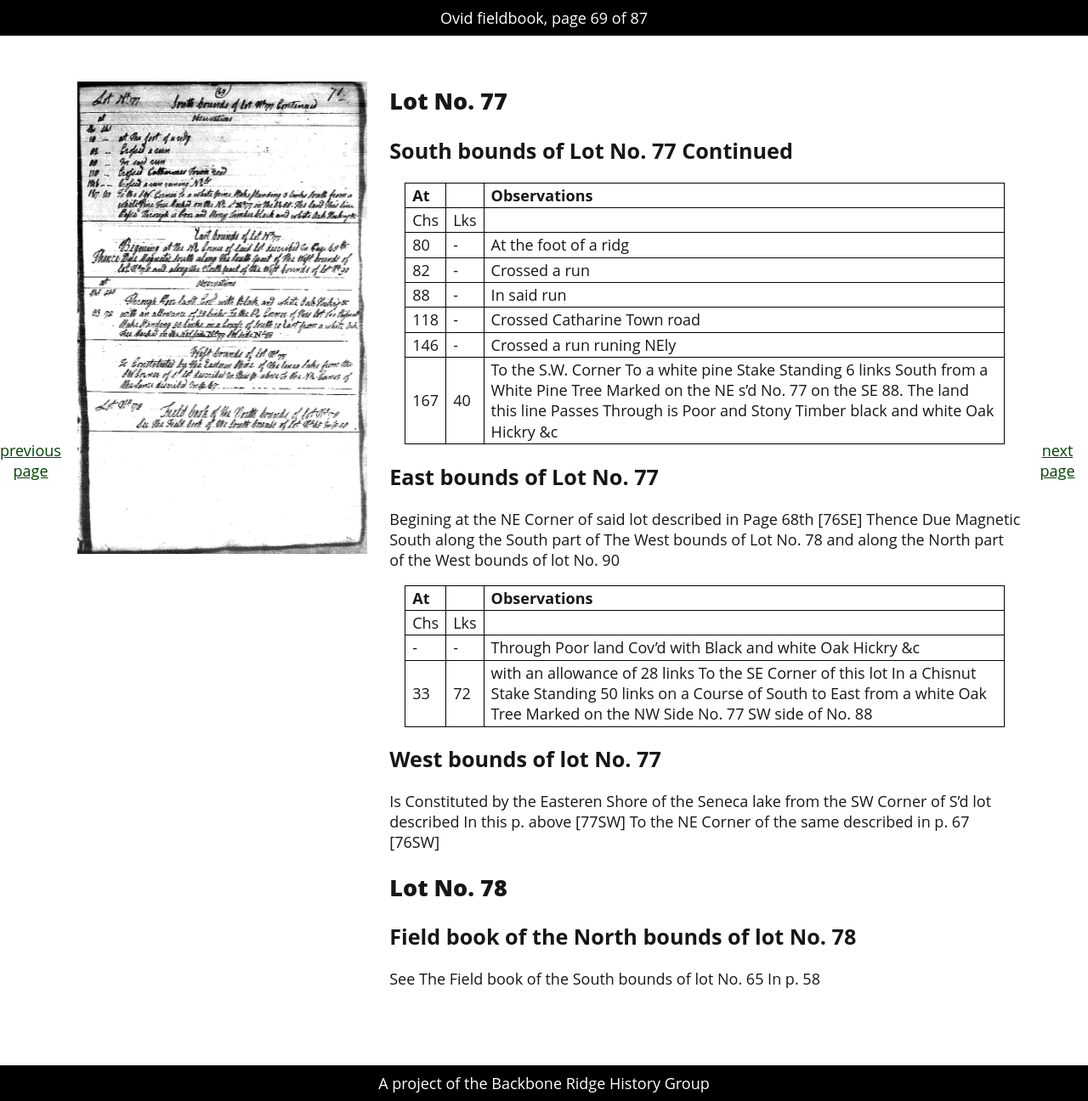
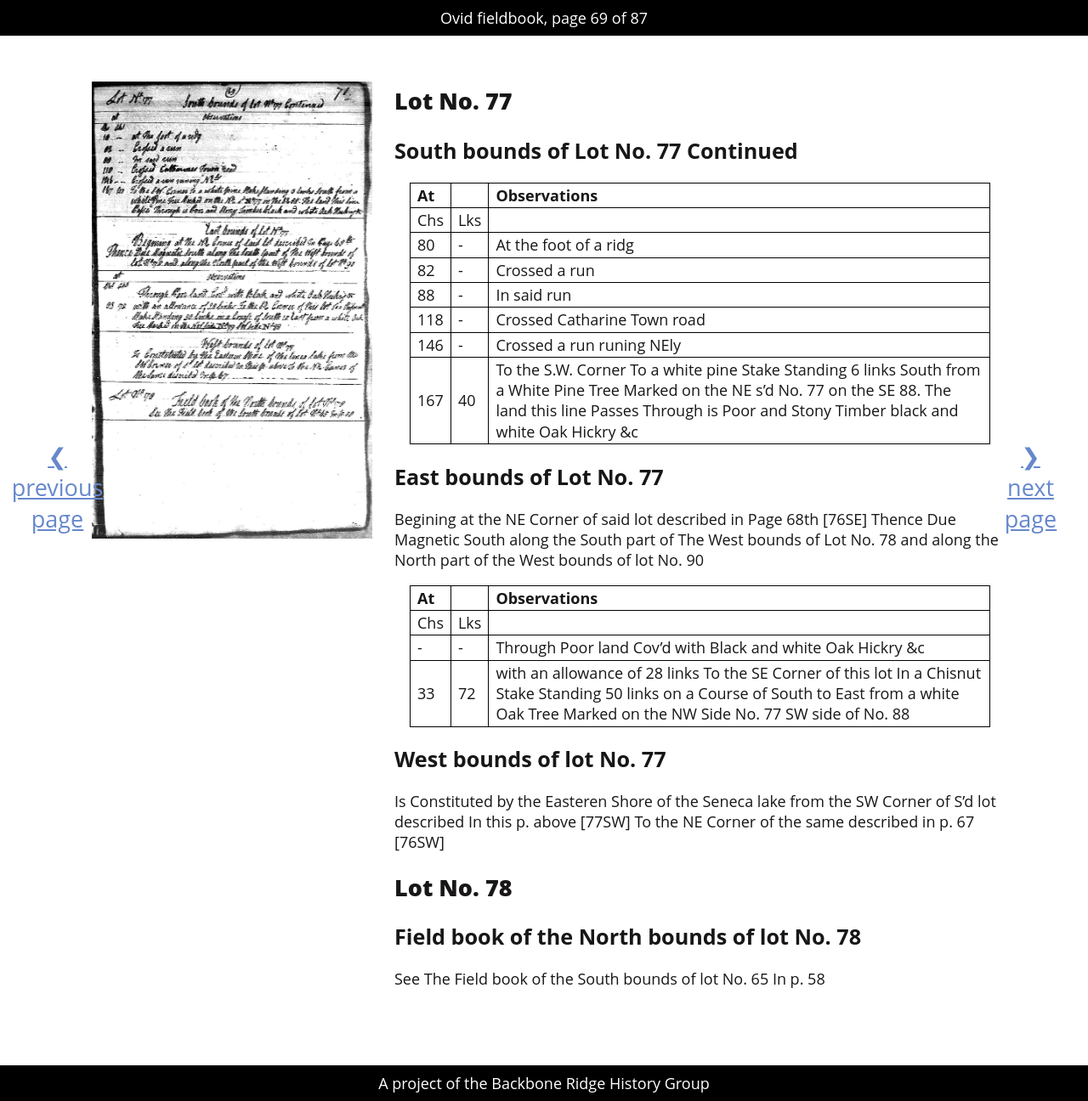
Before and after one commit to backbone-ridge/military-lots, a Jekyll site: the page built from town/ovid/transcription/page-69.md, in a window 1280 px wide and 1296 px high. Shown: the whole window at 85% size. Built offline with Jekyll 4.4.1, drawn with Linux system fonts in a browser that asks for light colours; our own code applies the rules of GitHub Pages for plain Markdown files.

Commit message:
nav links

```diff
--- a/_layouts/page.html
+++ b/_layouts/page.html
@@ -51,7 +51,7 @@
       </section>
       <nav class="next">
         {% if page.page < numpages %}
-          <a class="next" href="page-{{ page.page | plus:1 | prepend: '0' | slice: -2, 2 }}">next page</a>
+          <a class="next" href="page-{{ page.page | plus:1 | prepend: '0' | slice: -2, 2 }}">&#x276f;<br>next<br>page</a>
         {% endif %}
       </nav>
     </div>
--- a/css/style.css
+++ b/css/style.css
@@ -335,7 +335,7 @@ img.zoomed {
 
 div.wrap {
   display: grid;
-  grid-template-columns: 4em 1fr 2fr 4em;
+  grid-template-columns: 5em 1fr 2fr 5em;
   grid-template-rows: 2em 1fr 2em;
 }
 
@@ -362,10 +362,11 @@ footer {
 }
 
 nav {
-  width: 4em;
+  width: 5em;
   top: 40%;
   text-align: center;
   position: fixed;
+  font-size: 150%;
 }
 
 nav.prev {
@@ -377,10 +378,10 @@ nav.next {
 }
 
 nav a {
-  color: #040;
+  color: #68c;
 }
 nav a:hover {
-  color: #080;
+  color: #34f;
 }
 
 section.image {
```
Also changed, not shown: other parts of _layouts/page.html (+1 -1 lines).
